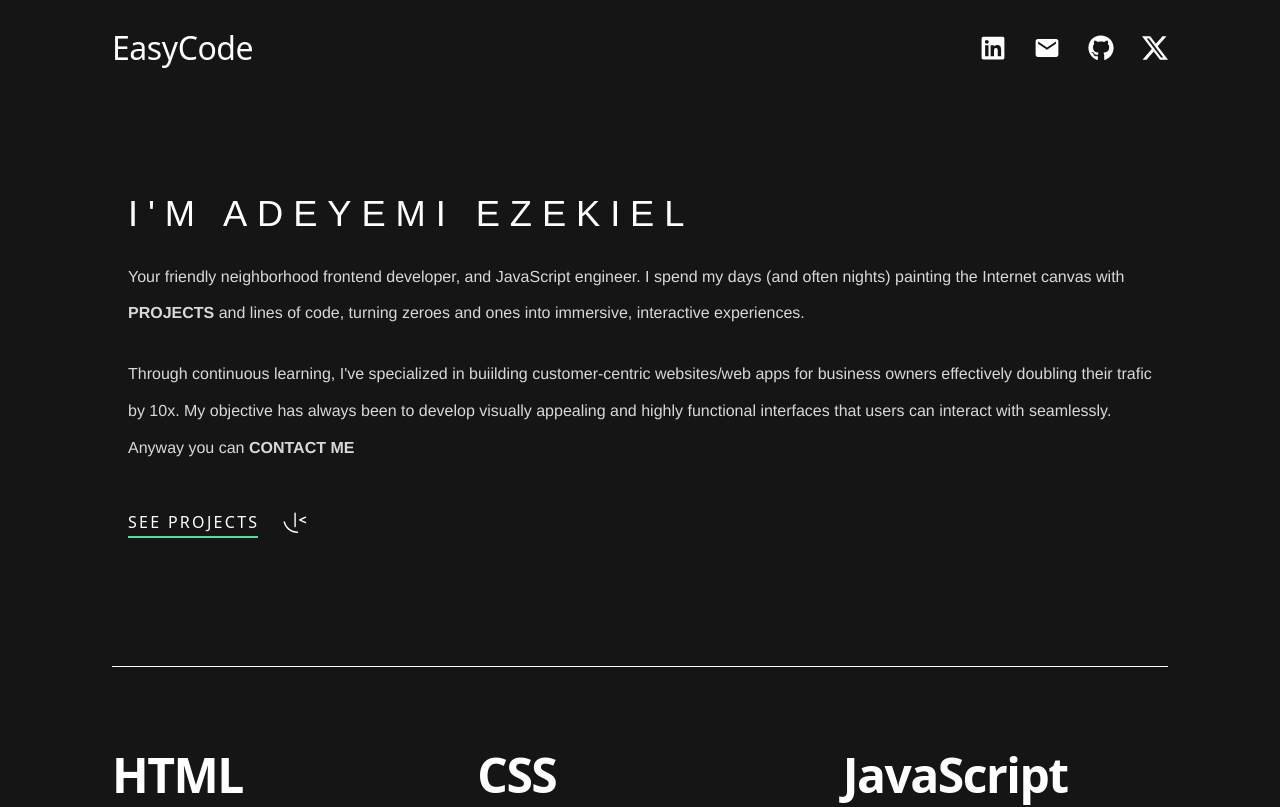
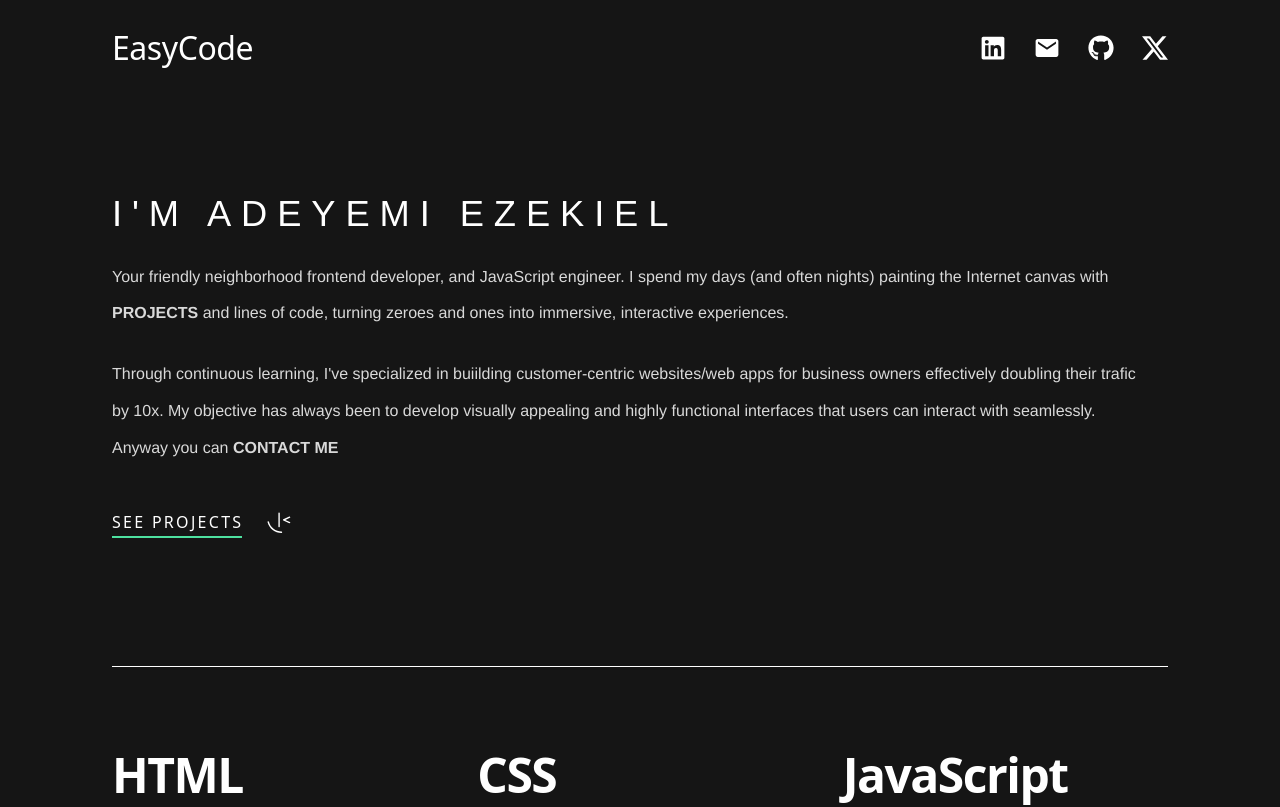
Before and after one commit to Adeyemidev/Portfolio1, a React (Vite) app: page / in a window 1280 px wide. Shown: the top 807 px of the page. Built offline with nearby package versions, Linux system fonts and the light colour scheme; a web font is replaced by a local one.

Commit message:
fixed an err

```diff
--- a/src/components/Hero.jsx
+++ b/src/components/Hero.jsx
@@ -11,8 +11,8 @@ export const Header = () => {
 
   return (
 
-    <main  data-aos="fade-up" data-aos-duration="2000" id='head' className=" pt-20 md:pt-32 mx-4 md:-6 lg:mx-28 sm:mb-20 items-center ">
-<div className='mx-4'>
+    <main  data-aos="fade-up" data-aos-duration="2000" id='head' className=" pt-20 md:pt-32  mx-4 md:mx-6  lg:mx-28 sm:mb-20 items-center ">
+<div >
   <TypeAnimation
     sequence={[
       `I'M ADEYEMI EZEKIEL`,
```
